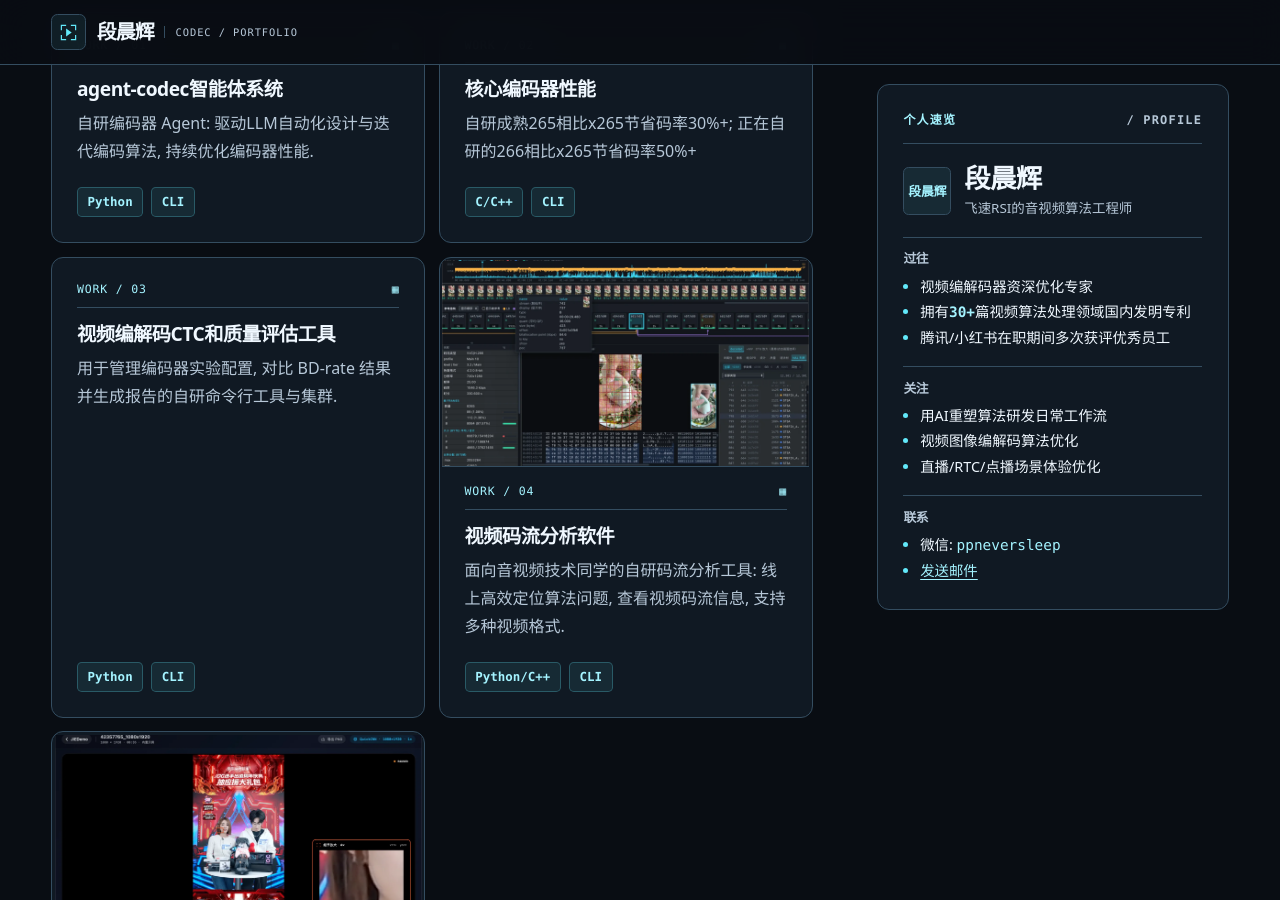
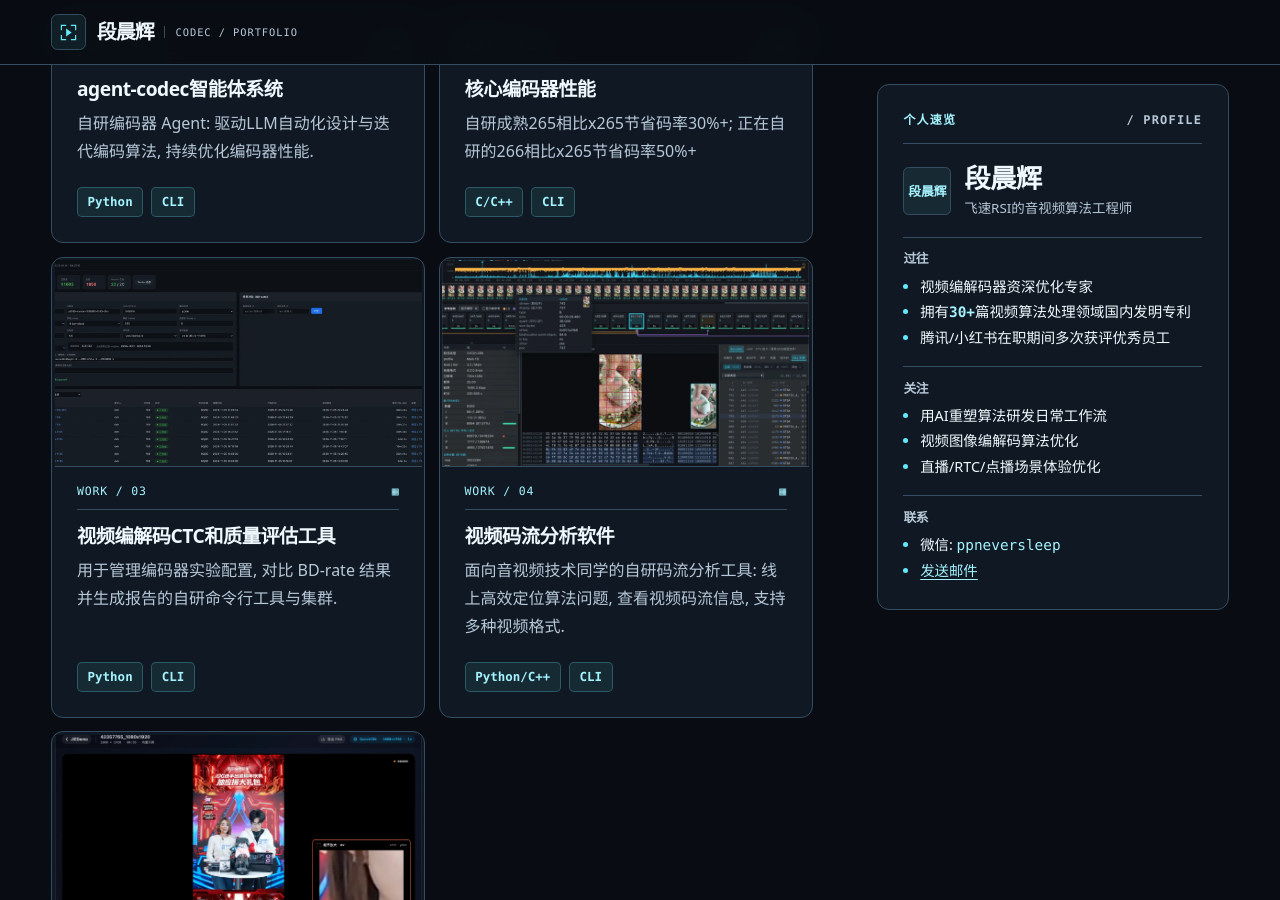
Before and after one commit to bitchenhui/bitchenhui.github.io, a Jekyll site: the page built from index.html, in a window 1280 px wide and 900 px high, scrolled down 2660 px. Built offline with Jekyll 4.4.1, drawn with Linux system fonts in a browser that asks for light colours.

Commit message:
feat: add CTC cluster dashboard cover

```diff
--- a/_data/projects.yml
+++ b/_data/projects.yml
@@ -31,7 +31,7 @@
   stack:
     - Python
     - CLI
-  cover: ""
+  cover: "/assets/img/works/ctc-dashboard.webp"
   project_url: ""
   repository_url: ""
 
```
Also changed, not shown: assets/img/works/ctc-dashboard.webp (added).
